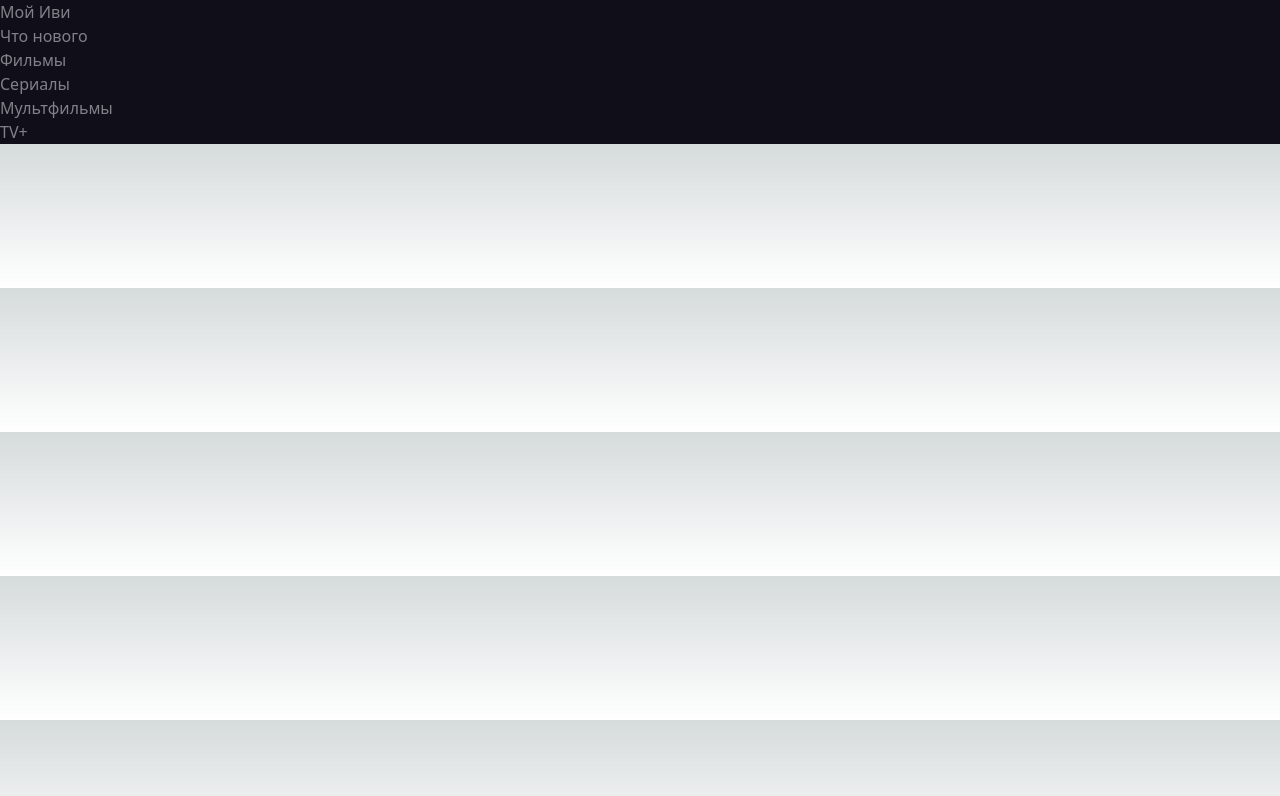
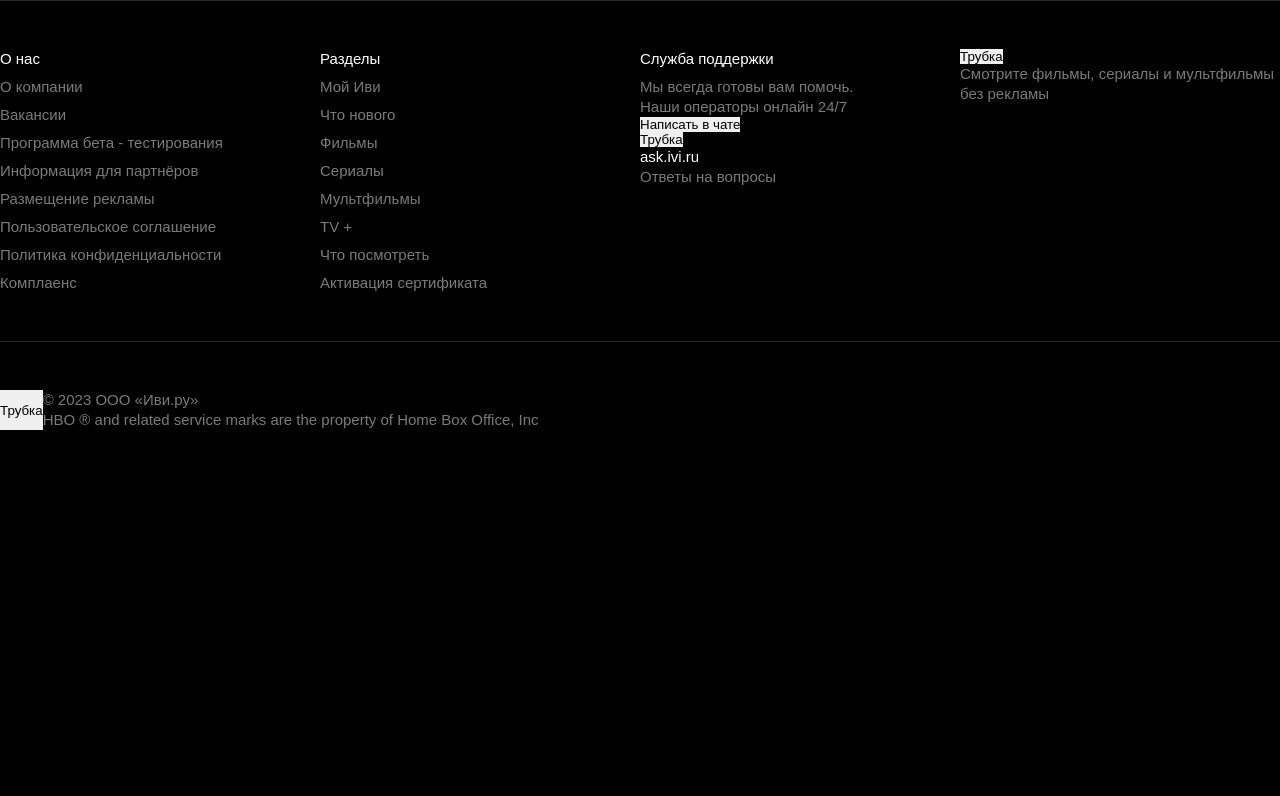
Before and after one commit to OksanaKraynova/ivi, a Next.js app: page / in a window 1280 px wide. Shown: the top 796 px of the page. Built offline with nearby package versions, Linux system fonts and the light colour scheme.

Commit message:
A (correction)

```diff
--- a/src/components/A/A.module.scss
+++ b/src/components/A/A.module.scss
@@ -1,7 +1,26 @@
-.storybook-a {
+.link {
   font-family: iviSans, Arial, Helvetica, "Helvetica Neue", FreeSans, sans-serif;
   font-size: 15px;
+  line-height: 20px;
   cursor: pointer;
-  line-height: 20px;
-  text-decoration: none;
 }
+
+.white {
+  color: #FFFFFF;
+
+  &:hover {
+    color: rgba(255, 255, 255, .48);
+  }
+}
+
+.grey {
+  color: rgba(255, 255, 255, .48);
+
+  &:hover {
+    color: #FFFFFF;
+  }
+}
+
+.fontWeight-500 {
+  font-weight: 500;
+}
--- a/src/components/A/A.tsx
+++ b/src/components/A/A.tsx
@@ -1,47 +1,33 @@
-import { FC } from 'react';
 import Link from 'next/link';
-import './A.module.scss';
+import styles from './A.module.scss';
 
 interface AProps {
   text: string;
   href: string;
   fontWeight?: number;
-  color: string;
-  hoverColor: string;
+  color: "white" | "grey";
   onClick?: () => void;
   onMouseOver?: () => void;
 }
 
 export const A = ({
+
   text = "Text",
   href = '!#',
   fontWeight = 400,
-  color = "Blue",
-  hoverColor = "Red",
+  color = "white",
   ...props
 }: AProps) => {
+
   return (
     <Link
       href={href}
-      className={['storybook-a'].join(' ')}
+      className={`${styles.link} ${styles[color]} ${styles[`fontWeight${fontWeight}`]}`}
       onClick={props.onClick}
       onMouseOver={props.onMouseOver}
     >
 
       {text}
-
-      <style>
-        {`
-        .storybook-a {
-          color: ${color};
-          font-weight: ${fontWeight};
-        }
-        .storybook-a:hover {
-          color: ${hoverColor};
-        }
-      `}
-      </style>
-
     </Link>
   );
 };
--- a/src/components/Footer/Footer.module.scss
+++ b/src/components/Footer/Footer.module.scss
@@ -1,12 +1,30 @@
-.page-header {
-  &__nav {}
+.row {
+  display: flex;
+  padding: 48px 0;
+  border-top: 1px solid rgba(255, 255, 255, .16);
+  font-family: iviSans, Arial, Helvetica, "Helvetica Neue", FreeSans, sans-serif;
+  font-size: 15px;
+  line-height: 20px;
+}
 
-  &__nav-list {
-    display: flex;
-  }
+.box {
+  width: 25%;
+}
 
-  &__nav-item {
-    padding: 10px 0;
-    padding-left: 16px;
-  }
+.linkTitle {
+  font-weight: 500;
+  color: #FFFFFF;
+  margin-bottom: 8px;
 }
+
+.linkSubTitle {
+  color: rgba(255, 255, 255, .48);
+}
+
+.linkList {
+  display: flex;
+  flex-direction: column;
+  gap: 8px;
+}
+
+.linkItem {}
--- a/src/components/Footer/Footer.tsx
+++ b/src/components/Footer/Footer.tsx
@@ -1,44 +1,102 @@
 import { IItemLink } from '@/src/types/types';
-import './Footer.module.scss';
 import { List } from '../List';
 import { ItemLink } from '../ItemLink';
 import { Container } from '../Container';
+import styles from './Footer.module.scss';
+import { A } from '../A/A';
 
-const navList: IItemLink[] = [
+const aboutList: IItemLink[] = [
+  { text: "О компании", link: "!#" },
+  { text: "Вакансии", link: "!#" },
+  { text: "Программа бета - тестирования", link: "!#" },
+  { text: "Информация для партнёров", link: "!#" },
+  { text: "Размещение рекламы", link: "!#" },
+  { text: "Пользовательское соглашение", link: "!#" },
+  { text: "Политика конфиденциальности", link: "!#" },
+  { text: "Комплаенс", link: "!#" },
+];
+
+const sectionsList: IItemLink[] = [
   { text: "Мой Иви", link: "!#" },
   { text: "Что нового", link: "!#" },
   { text: "Фильмы", link: "!#" },
   { text: "Сериалы", link: "!#" },
   { text: "Мультфильмы", link: "!#" },
-  { text: "TV+", link: "!#" },
-]
+  { text: "TV +", link: "!#" },
+  { text: "Что посмотреть", link: "!#" },
+  { text: "Активация сертификата", link: "!#" },
+];
 
 export const Footer = () => {
   return (
-    <Container containerClass='page-header'>
+    <div>
+      <Container containerClass={styles.row}>
 
-      <nav className='page-header__nav'>
+        <Container containerClass={styles.box}>
+
+          <p className={styles.linkTitle}>О нас</p>
+
           <List<IItemLink>
-          listClass='page-header__nav-list'
-          list={navList}
+            listClass={styles.linkList}
+            list={aboutList}
             renderItem={item =>
               <ItemLink
-              itemClass='page-header__nav-item'
+                itemClass={styles.linkItem}
                 item={item}
-              color='rgba(255,255,255,.48)'
-              hoverColor='#FFFFFF'
-              fontWeight={500}
+                color='grey'
               />}
           />
-      </nav>
-      <style>
-        {`
-         div {
-           background-color: #100e19;
-         }
-       `}
-      </style>
 
         </Container>
+
+        <Container containerClass={styles.box}>
+
+          <p className={styles.linkTitle}>Разделы</p>
+
+          <List<IItemLink>
+            listClass={styles.linkList}
+            list={sectionsList}
+            renderItem={item =>
+              <ItemLink
+                itemClass={styles.linkItem}
+                item={item}
+                color='grey'
+              />}
+          />
+
+        </Container>
+
+        <Container containerClass={styles.box}>
+
+          <p className={styles.linkTitle}>Служба поддержки</p>
+          <p className={styles.linkSubTitle}>Мы всегда готовы вам помочь.<br />Наши операторы онлайн 24/7</p>
+          <button>Написать в чате</button>
+          <button>Трубка</button>
+          <A
+            text="ask.ivi.ru"
+            href="!#"
+            color='white'
+          />
+          <p className={styles.linkSubTitle}>Ответы на вопросы</p>
+
+        </Container>
+
+        <Container containerClass={styles.box}>
+
+          <button>Трубка</button>
+          <p className={styles.linkSubTitle}>Смотрите фильмы, сериалы и мультфильмы без рекламы</p>
+
+        </Container>
+
+      </Container>
+
+      <Container containerClass={styles.row}>
+
+        <button>Трубка</button>
+        <p className={styles.linkSubTitle}>© 2023 ООО «Иви.ру»<br />
+          HBO ® and related service marks are the property of Home Box Office, Inc</p>
+
+      </Container>
+    </div>
   );
 };
--- a/src/components/ItemLink.tsx
+++ b/src/components/ItemLink.tsx
@@ -4,8 +4,7 @@ import { A } from './A/A';
 
 interface ItemLinkProps {
   item: IItemLink;
-  color: string;
-  hoverColor: string;
+  color: "white" | "grey";
   fontWeight?: number;
   itemClass?: string;
   onClick?: () => void;
@@ -19,7 +18,6 @@ export const ItemLink: FC<ItemLinkProps> = (props) => {
         text={props.item.text}
         href={props.item.link}
         color={props.color}
-        hoverColor={props.hoverColor}
         fontWeight={props.fontWeight}
         onClick={props.onClick}
         onMouseOver={props.onMouseOver}
--- a/src/components/List.tsx
+++ b/src/components/List.tsx
@@ -2,13 +2,11 @@ interface ListProps<T> {
   list: T[];
   listClass?: string;
   renderItem: (item: T) => React.ReactNode;
-  title?: React.ReactElement | React.ReactNode;
 }
 
 export function List<T>(props: ListProps<T>) {
   return (
     <ul className={props.listClass}>
-      {props.title}
       {props.list.map(props.renderItem)}
     </ul>
   );
--- a/styles/globals.css
+++ b/styles/globals.css
@@ -1,27 +1,89 @@
-@tailwind base;
-@tailwind components;
-@tailwind utilities;
-
-:root {
-  --foreground-rgb: 0, 0, 0;
-  --background-start-rgb: 214, 219, 220;
-  --background-end-rgb: 255, 255, 255;
+* {
+  padding: 0;
+  margin: 0;
+  border: 0;
 }
 
-@media (prefers-color-scheme: dark) {
-  :root {
-    --foreground-rgb: 255, 255, 255;
-    --background-start-rgb: 0, 0, 0;
-    --background-end-rgb: 0, 0, 0;
-  }
+* {
+  -moz-box-sizing: border-box;
+  -webkit-box-sizing: border-box;
+  box-sizing: border-box;
+}
+
+*:before,
+*:after {
+  -moz-box-sizing: border-box;
+  -webkit-box-sizing: border-box;
+  box-sizing: border-box;
+}
+
+:focus,
+:active,
+a:focus,
+a:active {
+  outline: none;
+}
+
+nav,
+footer,
+header,
+aside,
+button {
+  display: block;
+}
+
+html,
+body {
+  height: 100%;
+  width: 100%;
+  font-size: 100%;
+  -ms-text-size-adjust: 100%;
+  -moz-text-size-adjust: 100%;
+  -webkit-text-size-adjust: 100%;
+}
+
+input,
+button,
+textarea {
+  font-family: inherit;
+}
+
+input::-ms-clear {
+  display: none;
+}
+
+button {
+  cursor: pointer;
+}
+
+button::-moz-focus-inner {
+  padding: 0;
+  border: 0;
+}
+
+a,
+a:visited {
+  text-decoration: none;
+}
+
+a:hover {
+  text-decoration: none;
+}
+
+ul li {
+  list-style: none;
+}
+
+h1,
+h2,
+h3,
+h4,
+h5,
+h6 {
+  font-size: inherit;
+  font-weight: inherit;
 }
 
 body {
-  color: rgb(var(--foreground-rgb));
-  background: linear-gradient(
-      to bottom,
-      transparent,
-      rgb(var(--background-end-rgb))
-    )
-    rgb(var(--background-start-rgb));
+  background: black
 }
```
Also changed, not shown: 1 other file (tests, documents, lock files or other folders). Lines whose indentation alone changed are shown as unchanged.
